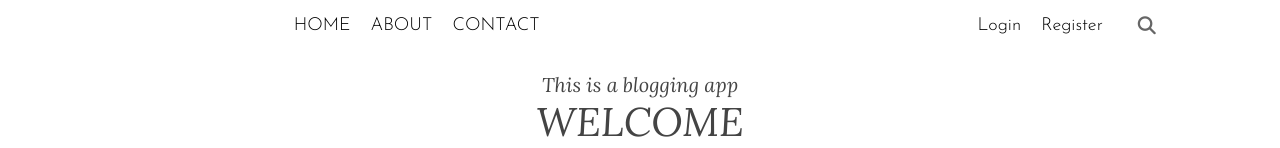
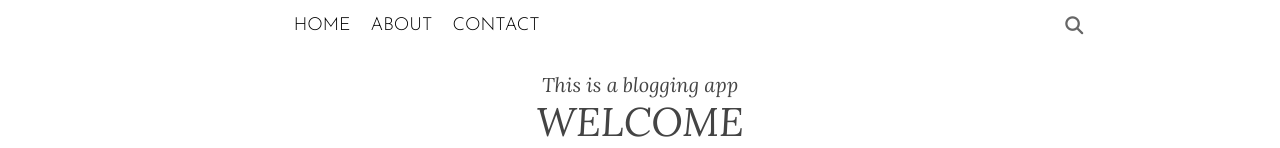
Before and after one commit to BlessingLuphahla/blog-app-ui, a React (Create React App) app: page / in a window 1280 px wide. Shown: the top 148 px of the page. Built offline with nearby package versions, Linux system fonts and the light colour scheme; no server answers.

Commit message:
App | index | Topbar update

```diff
--- a/src/App.js
+++ b/src/App.js
@@ -18,7 +18,6 @@ function App() {
       <TopBar />
 
       <Routes>
-        {/* user ? <Home /> : <Login /> */}
         <Route path="/" element={<Home />} />
         <Route path="/post/:postId" element={<Details />} />
         <Route path="/create" element={user ? <Create /> : <Home />} />
--- a/src/components/topbar/TopBar.jsx
+++ b/src/components/topbar/TopBar.jsx
@@ -41,7 +41,7 @@ export default function TopBar() {
                   CONTACT
                 </Link>
               </div>
-              <div className="mobileMenuItem">
+              {/* <div className="mobileMenuItem">
                 <Link onClick={() => setIsMenuOpen(false)} to={"/login"}>
                   Login
                 </Link>
@@ -50,7 +50,7 @@ export default function TopBar() {
                 <Link onClick={() => setIsMenuOpen(false)} to={"/register"}>
                   Register
                 </Link>
-              </div>
+              </div> */}
               {user && (
                 <div className="mobileMenuItem">
                   <Link onClick={() => setIsMenuOpen(false)} to={"/create"}>
@@ -116,14 +116,15 @@ export default function TopBar() {
             <div className="topbarUsername">{user?.username || "Username"}</div>
           </Link>
         ) : (
-          <ul className="topList">
-            <li className="topListItem">
-              <Link to={"/login"}>Login</Link>
-            </li>
-            <li className="topListItem">
-              <Link to={"/register"}>Register</Link>
-            </li>
-          </ul>
+          // <ul className="topList">
+          //   <li className="topListItem">
+          //     <Link to={"/login"}>Login</Link>
+          //   </li>
+          //   <li className="topListItem">
+          //     <Link to={"/register"}>Register</Link>
+          //   </li>
+          // </ul>
+          <></>
         )}
         <i className="topSearchIcon fa-solid fa-magnifying-glass"></i>
       </div>
```
Also changed, not shown: src/index.js (+0 -11 lines).
